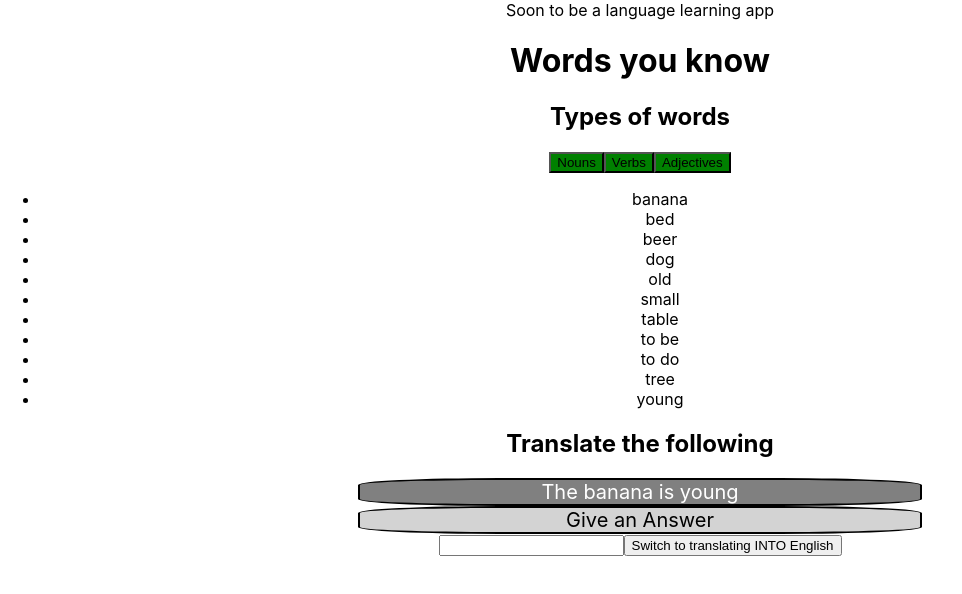
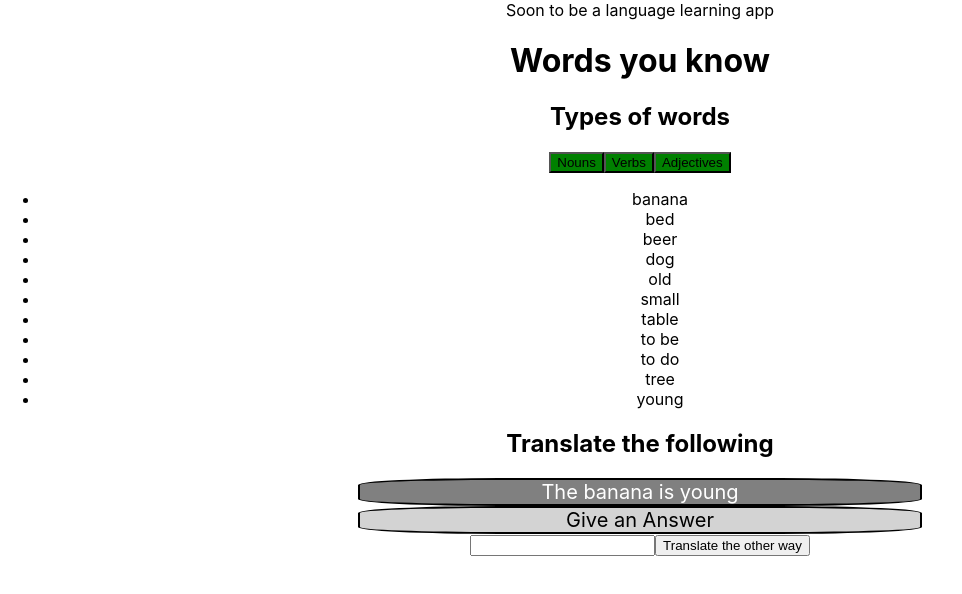
Before and after one commit to tommcandrew/Word-Box, a React (Create React App) app: page / in a window 1280 px wide. Shown: the top 594 px of the page, without its empty margins (0-962 px from the left). Built offline with nearby package versions, Linux system fonts and the light colour scheme.

Commit message:
clarify message on mode select button

```diff
--- a/src/Components/TestPage.js
+++ b/src/Components/TestPage.js
@@ -6,11 +6,9 @@ const TestPage = (props) => {
   if (props.transMode === 'fromEng') {
       var questionSentence = props.testQ.english;
       var answerSentence = props.testQ.foreign;
-      var buttonRole = 'Switch to translating INTO English';
     } else {
         questionSentence = props.testQ.foreign;
         answerSentence = props.testQ.english;
-        buttonRole = 'Switch to translating FROM English';
   }
 
   var answerWords = answerSentence.toLowerCase().split(' ');
@@ -29,7 +27,7 @@ const TestPage = (props) => {
         <p id='question'>{questionSentence}</p>
         <div id='answer'>{markedAns}</div>
         <input type='text' value={props.userAns} onChange={props.changeAns} />
-        <button onClick={props.switchModeClick}>{buttonRole}</button>
+        <button onClick={props.switchModeClick}>Translate the other way</button>
       </div>
   )
 }
```
